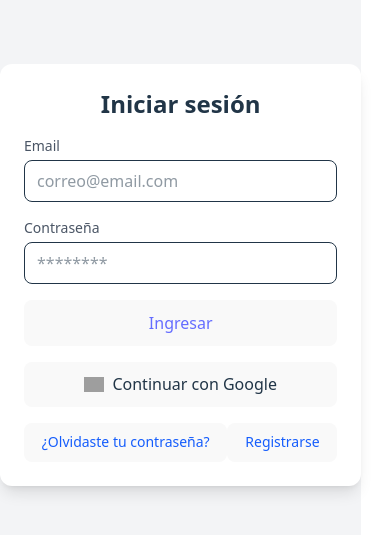
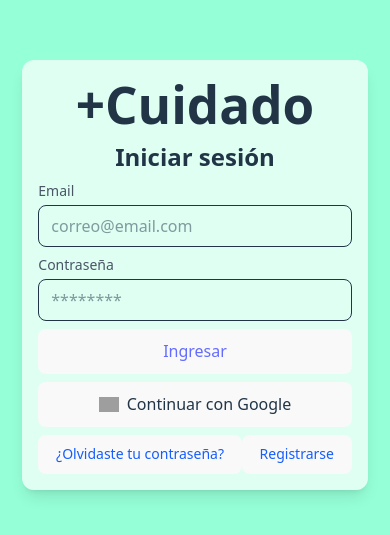
Before and after one commit to alex-fany/MasCuidado, a React (Vite) app in the folder pintura/: page / in a window 390 px wide. Shown: the part 147-682 px from the top of the page. Built offline with nearby package versions, Linux system fonts and the light colour scheme; grey boxes are pictures that could not be loaded.

Commit message:
Modificaciones a front de login y registro, decoración y responsividad

```diff
--- a/pintura/index.html
+++ b/pintura/index.html
@@ -2,9 +2,9 @@
 <html lang="en">
   <head>
     <meta charset="UTF-8" />
-    <link rel="icon" type="image/svg+xml" href="/vite.svg" />
+    <link rel="icon" type="image/svg+xml" href="https://uxwing.com/wp-content/themes/uxwing/download/medical-science-lab/veterinary-icon.png" />
     <meta name="viewport" content="width=device-width, initial-scale=1.0" />
-    <title>pintura</title>
+    <title>+Cuidado</title>
   </head>
   <body>
     <div id="root"></div>
--- a/pintura/src/App.jsx
+++ b/pintura/src/App.jsx
@@ -9,7 +9,7 @@ export default function App(){
   const [page,setPage] = useState("login")
 
   return(
-    <div className="min-h-screen flex items-center justify-center bg-gray-100">
+    <div className="flex items-center justify-center">
 
       <Card>
 
--- a/pintura/src/components/Card.jsx
+++ b/pintura/src/components/Card.jsx
@@ -1,6 +1,15 @@
 export default function Card({children}) {
   return (
-    <div className="bg-white shadow-lg rounded-xl p-6 w-full max-w-md">
+    <div className="bg-white/70
+      shadow-lg
+      rounded-xl
+      p-4 sm:p-5 md:p-6 lg:p-8
+      w-full
+      max-w-md sm:min-w-sm
+      mx-auto
+      transition-all
+      duration-300
+      hover:shadow-xl">
       {children}
     </div>
   )
--- a/pintura/src/components/LoginForm.jsx
+++ b/pintura/src/components/LoginForm.jsx
@@ -14,7 +14,9 @@ export default function LoginForm({onRegisterClick, onForgotClick}) {
   }
 
   return (
-    <form onSubmit={handleSubmit} className="flex flex-col gap-4">
+    <form onSubmit={handleSubmit} className="flex flex-col gap-2 sm:gap-4 md:gap-6">
+
+      <h1 className="text-3xl font-bold text-center">+Cuidado</h1>
 
       <h2 className="text-2xl font-bold text-center">Iniciar sesión</h2>
 
--- a/pintura/src/components/RegisterForm.jsx
+++ b/pintura/src/components/RegisterForm.jsx
@@ -55,7 +55,7 @@ export default function RegisterForm({onLoginClick}) {
         className="text-blue-600 text-sm"
         onClick={onLoginClick}
       >
-        ¿ya tienes cuenta? Inicia Sesión
+        ¿Ya tienes cuenta? Inicia Sesión
       </button>
 
     </form>
--- a/pintura/src/index.css
+++ b/pintura/src/index.css
@@ -27,9 +27,32 @@ a:hover {
 body {
   margin: 0;
   display: flex;
+  justify-content: center;
   place-items: center;
   min-width: 320px;
   min-height: 100vh;
+  animation: rotate-bg-color 10s infinite;
+}
+
+@keyframes rotate-bg-color {
+  0% {
+    background-color: rgba(160, 255, 123, 0.8);
+  }
+  20% {
+    background-color: rgba(123, 255, 123, 0.8);
+  }
+  40% {
+    background-color: rgba(130, 255, 201, 0.8);
+  }
+  60% {
+    background-color: rgba(123, 255, 207, 0.8);
+  }
+  80% {
+    background-color: rgba(130, 255, 201, 0.8);
+  }
+  100% {
+    background-color: rgba(160, 255, 123, 0.8);
+  }
 }
 
 h1 {
```
